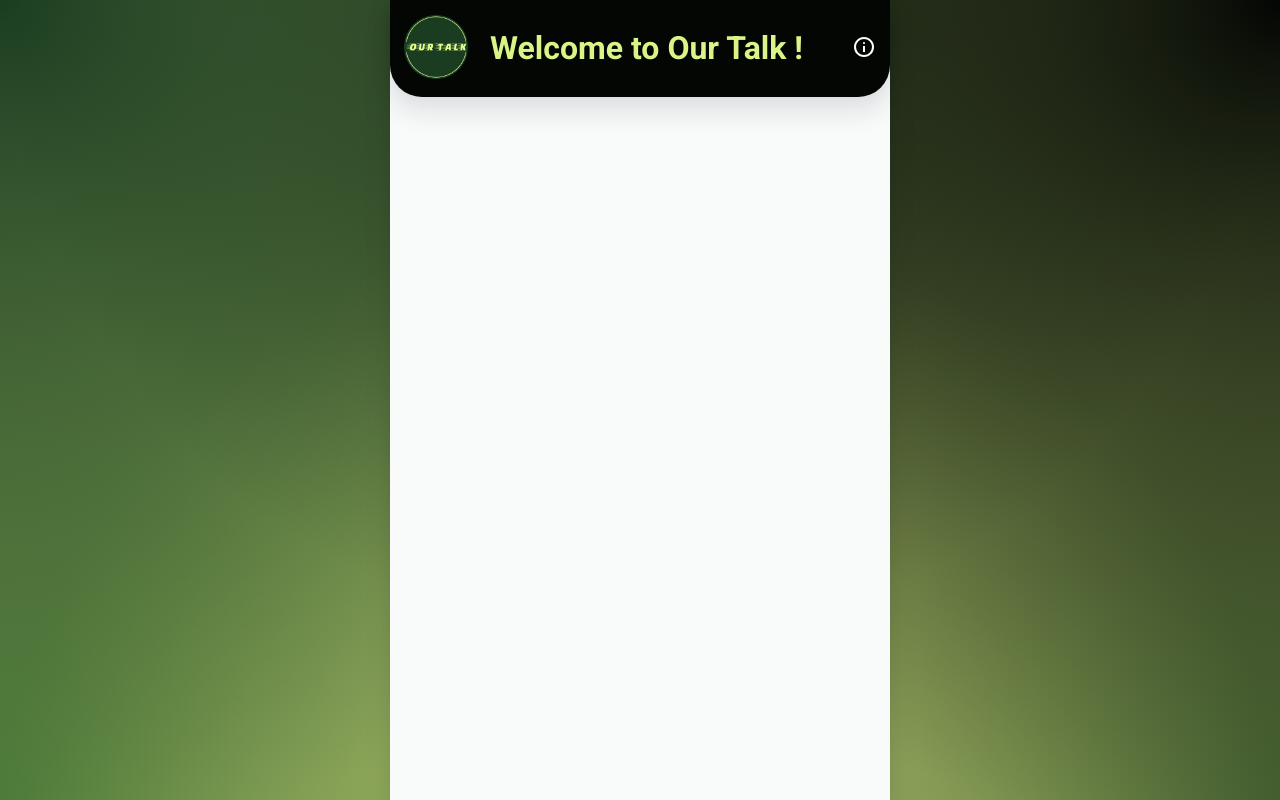
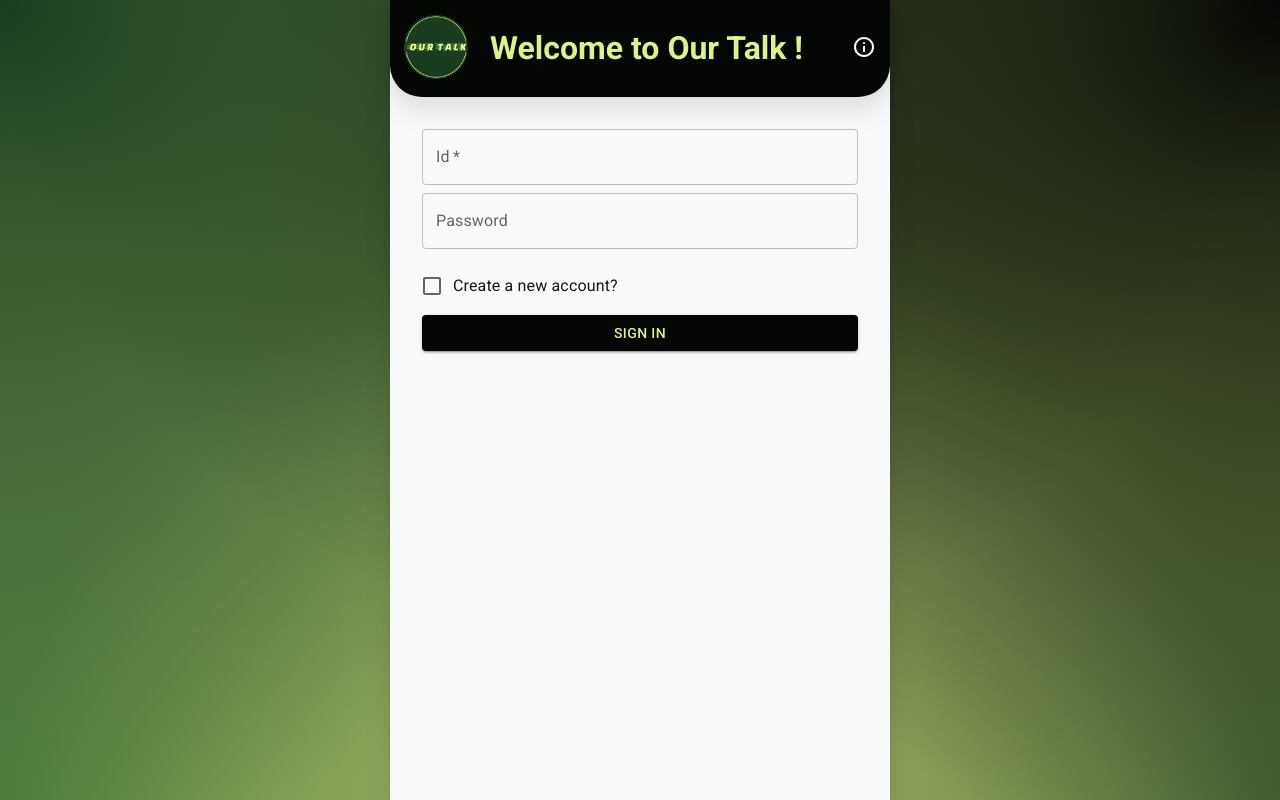
Before and after one commit to seoulsaram/sns-toy, a React (Create React App) app in the folder client/: page / in a window 1280 px wide. Built offline with nearby package versions, Linux system fonts and the light colour scheme; no server answers; what axios-retry would draw is missing.

Commit message:
[client] fix router

```diff
--- a/client/src/App.tsx
+++ b/client/src/App.tsx
@@ -22,7 +22,7 @@ function App({ tweetService, authService }: Props) {
 				<Routes>
 					<Route path="/" element={<Header username={user?.username} user={user} logout={logout} />}>
 						{!user ? (
-							<Route path="login" element={<Login onSignUp={signUp} onLogin={logIn} />} />
+							<Route path="" element={<Login onSignUp={signUp} onLogin={logIn} />} />
 						) : (
 							<>
 								<Route path="" element={<AllTweets tweetService={tweetService} />} />
--- a/client/src/components/Header.tsx
+++ b/client/src/components/Header.tsx
@@ -22,7 +22,7 @@ const Header = memo(({ username, user, logout }: Props) => {
 	const onLogout = () => {
 		if (window.confirm('Do you want to log out?')) {
 			logout();
-			navigate('/login');
+			navigate('/');
 		}
 	};
 
--- a/client/src/index.css
+++ b/client/src/index.css
@@ -101,8 +101,6 @@ button {
 .logo-img {
 	width: 64px;
 	height: 64px;
-	/* width: 32px;
-	height: 32px; */
 }
 
 .logo-name {
@@ -213,6 +211,7 @@ button {
 	justify-content: center;
 	align-items: center;
 	background-color: var(--color-grey);
+
 	border-radius: 50%;
 	font-size: 1.5rem;
 	font-weight: bold;
```
